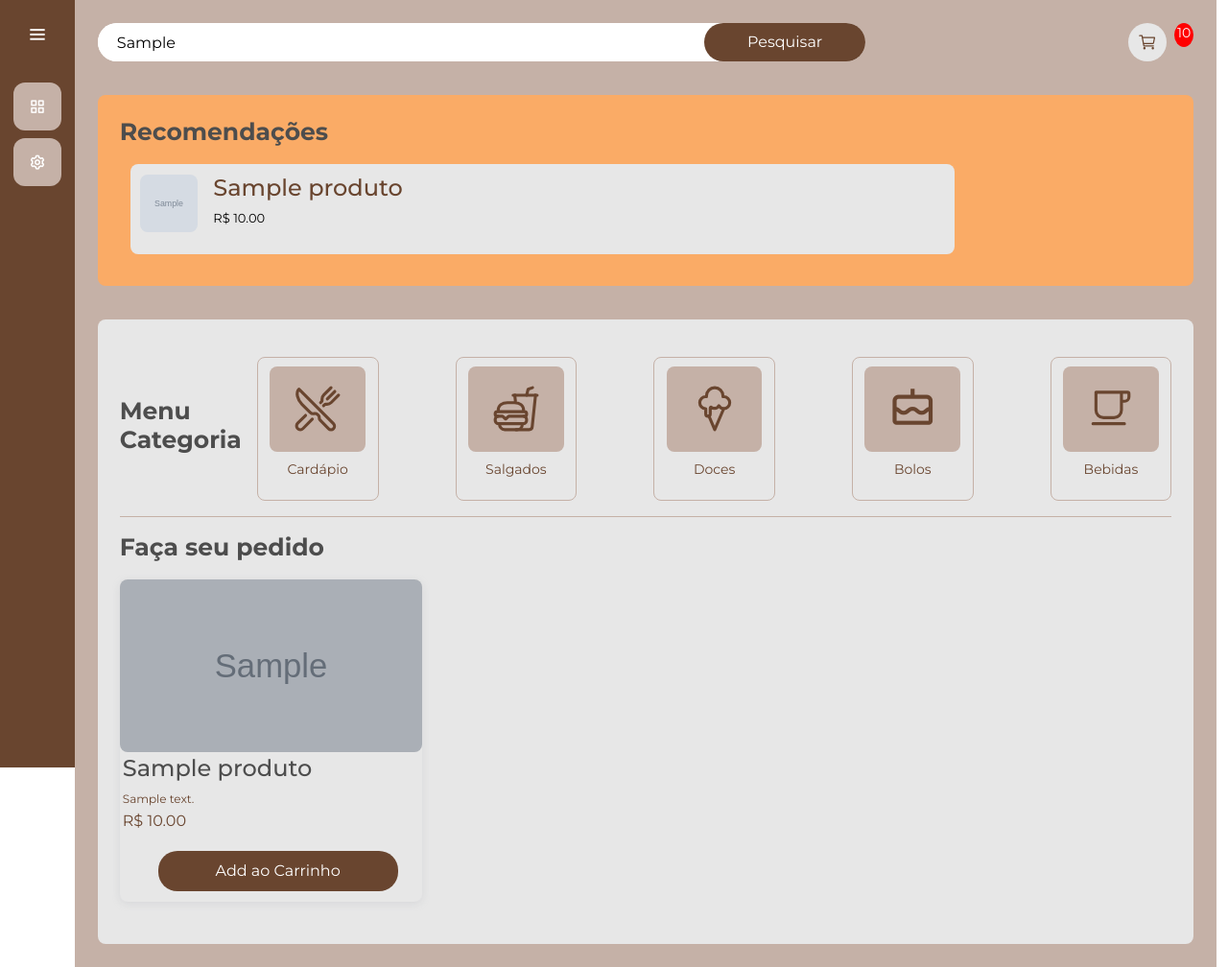
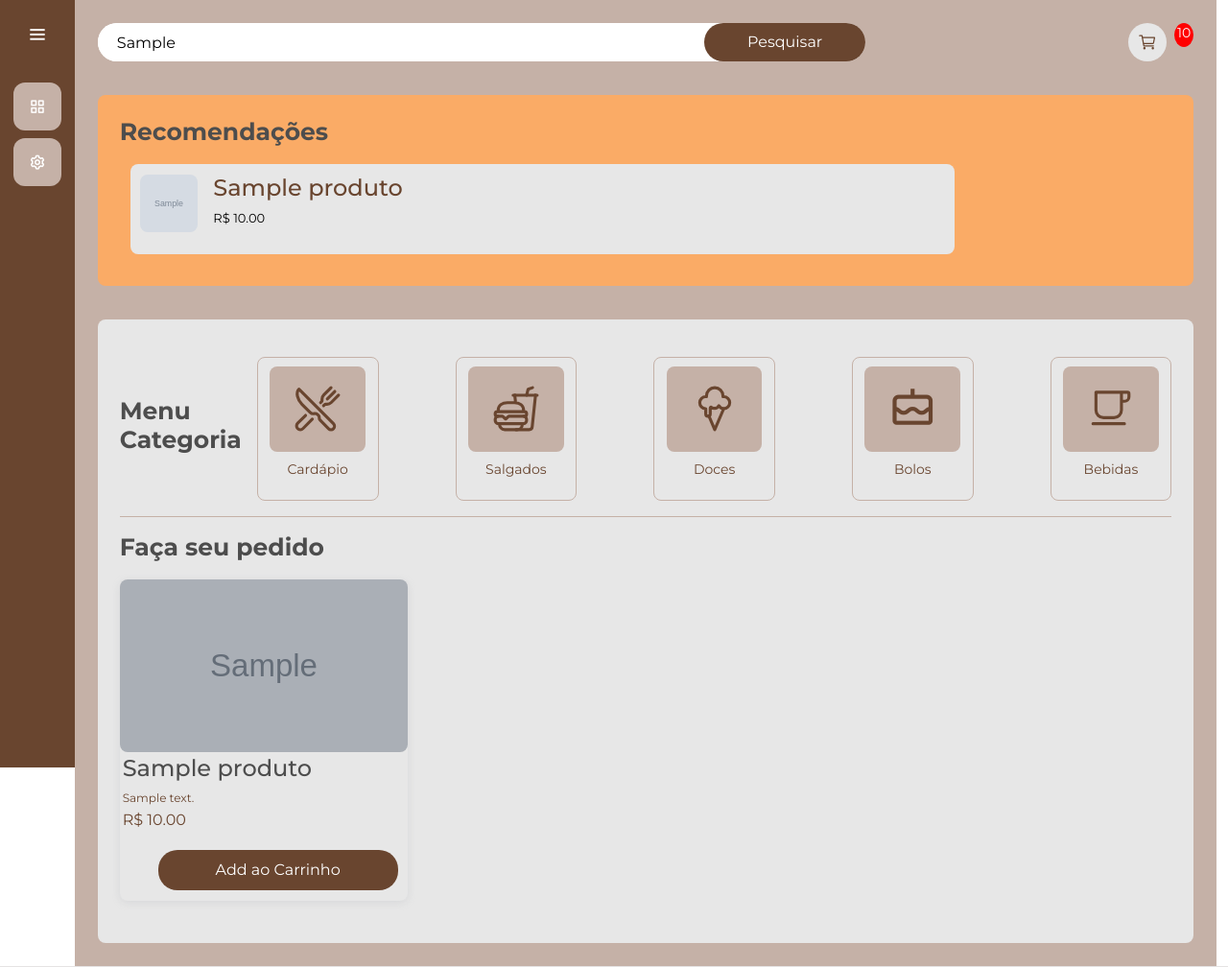
Before and after one commit to nicolinhaaaaaaas/ProjetoPadariaDjango, a Django app: template usuarios/templates/principal.html in a window 1280 px wide. Shown: the whole page at 96% size. Run offline with Django 3.2, Linux system fonts and the light colour scheme; the template is opened without the code that fills it: most values are stand-ins (such as "Sample title", 1, 10 or a date in 2020); grey boxes marked "Sample" are stand-in pictures; some libraries are stand-ins or nearby versions.

Commit message:
detalhes

```diff
--- a/templates/static/usuarios/css/cadastro2.css
+++ b/templates/static/usuarios/css/cadastro2.css
@@ -8,12 +8,14 @@
     --differential-color: #4b280b;
     --red-color: #9E7047;
 }
+
 *{
     margin: 0;
     padding: 0;
     box-sizing: border-box;
     font-family: 'Montserrat', sans-serif;
 }
+
 body{
     background-color: var(--light-color);
     background: linear-gradient(to right, var(--light-color), var(--main-color));
--- a/templates/static/usuarios/css/telaprincipal.css
+++ b/templates/static/usuarios/css/telaprincipal.css
@@ -257,7 +257,7 @@ body{
 
 .filter-card.category-filter.ativo {
     /* Estilo quando o botão está ativo */
-    background-color: #3498db; /* Cor de fundo azul, por exemplo */
+    background-color: var(--dark-color); /* Cor de fundo azul, por exemplo */
     color: #fff; /* Texto branco para melhor legibilidade */
 }
 .divider{
@@ -272,7 +272,7 @@ body{
 }
 .detail-wrapper{
     display: grid;
-    grid-template-columns: repeat(auto-fit, minmax(250px, 315px));
+    grid-template-columns: repeat(auto-fit, minmax(250px, 300px));
     width: 100%;
     margin-top: 1rem;
     gap: 2%;
--- a/usuarios/templates/principal.html
+++ b/usuarios/templates/principal.html
@@ -118,7 +118,7 @@
             </div>
         </div>
     </div>
-    <!--Modal
+    <!--Modal-->
     <div id="produto-modal" class="modal">
         <div class="modal-content">
             <span class="close" onclick="fecharModal()">&times;</span>
@@ -139,7 +139,7 @@
             <button type="button" data-produto="produto-id-modal" data-action="add" class="btn botao-add-carrinho add-btn update-cart">Add ao Carrinho</button>
         </div>
     </div>
-    -->
+
 </body>
 <script>
     document.addEventListener('DOMContentLoaded', function() {
```
Also changed, not shown: db.sqlite3, media/media/bolo_de_morango.jfif (added).
